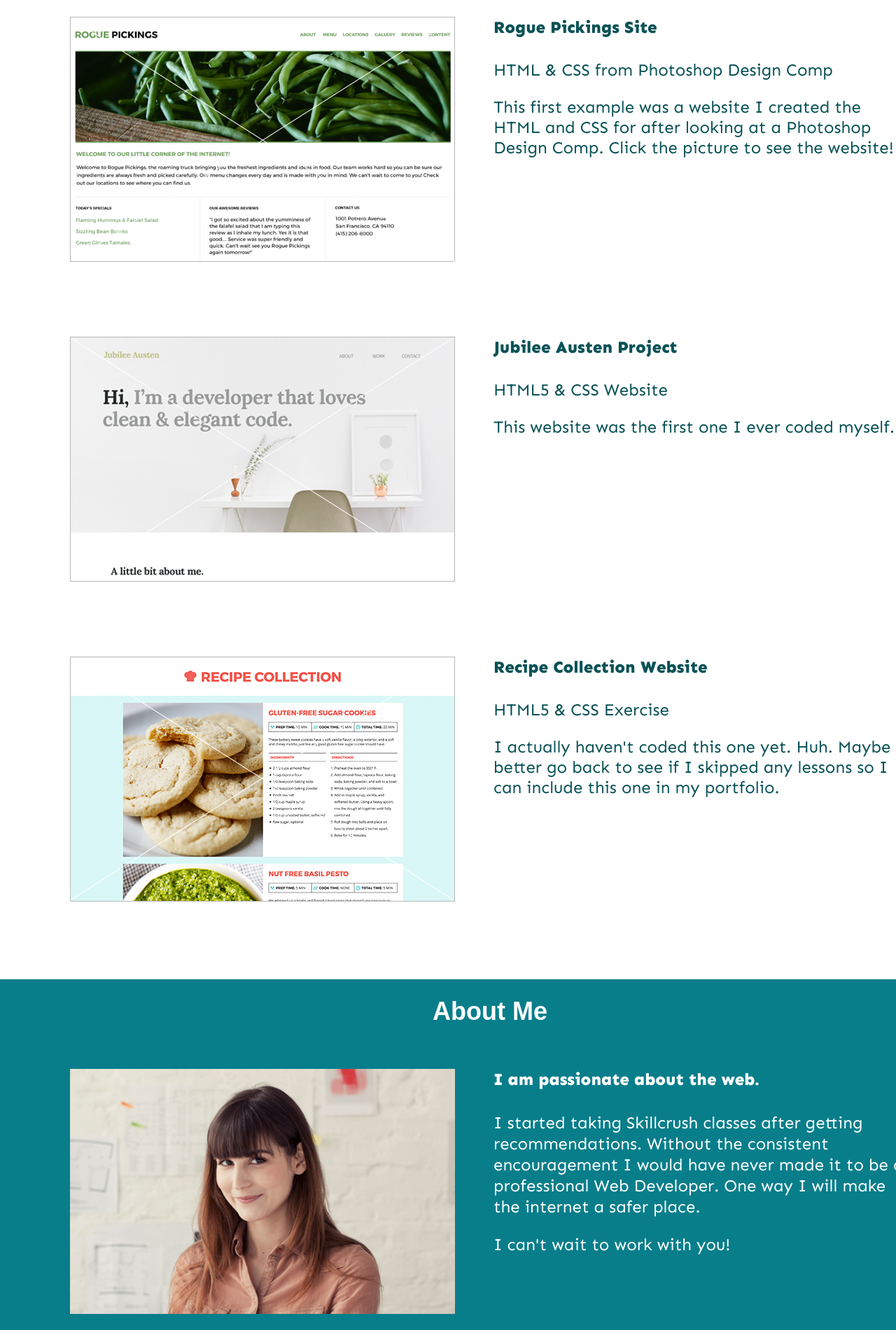
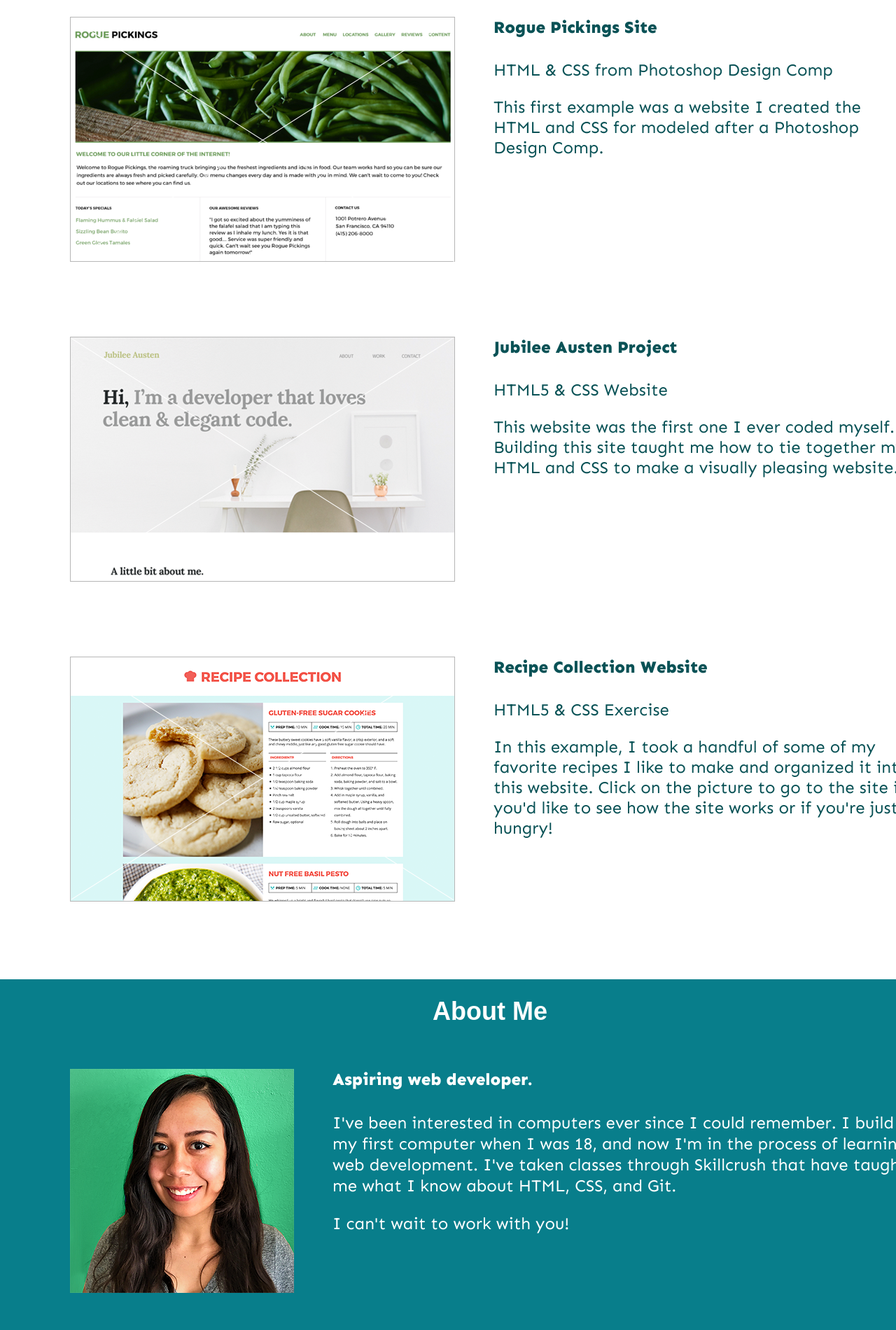
Before and after one commit to catherinechun/Portfolio-site, a plain HTML site: page index.html in a window 1280 px wide. Shown: the part 1000-2900 px from the top of the page at 70% size. Drawn offline with Linux system fonts and the light colour scheme; a web font is replaced by a local one.

Commit message:
Changed some text and about me picture

```diff
--- a/index.html
+++ b/index.html
@@ -2,7 +2,7 @@
     <html>
         <head>
             <meta charset="utf-8">
-            <title>Hi! I'm Catherine.</title>
+            <title>Catherine Chun | Portfolio</title>
             <link rel="stylesheet" href="css/main.css">
             <link rel="stylesheet" href="css/normalize.css">
             <link href="https://fonts.googleapis.com/css?family=Francois+One|Sen:400,800&display=swap" rel="stylesheet">
@@ -31,28 +31,28 @@
                         <img src="img/rogue-pickings-site.png" alt="Rogue Pickings" />
                         <h4>Rogue Pickings Site</h4>
                         <p>HTML &amp; CSS from Photoshop Design Comp</p>
-                        <p>This first example was a website I created the HTML and CSS for after looking at a Photoshop Design Comp. Click the picture to see the website!</p>
+                        <p>This first example was a website I created the HTML and CSS for modeled after a Photoshop Design Comp.</p>
                     </div>
                     <div class="row">
                         <img src="img/jubilee-site.png" alt="Jubilee Austen" />
                         <h4>Jubilee Austen Project</h4>
                         <p>HTML5 &amp; CSS Website</p>
-                        <p>This website was the first one I ever coded myself.</p>
+                        <p>This website was the first one I ever coded myself. Building this site taught me how to tie together my HTML and CSS to make a visually pleasing website.</p>
                     </div>
                     <div class="row">
                         <img src="img/recipe-site.png" alt="Recipe Collection" />
                         <h4>Recipe Collection Website</h4>
                         <p>HTML5 & CSS Exercise</p>
-                        <p>I actually haven't coded this one yet. Huh. Maybe I better go back to see if I skipped any lessons so I can include this one in my portfolio.</p>
+                        <p>In this example, I took a handful of some of my favorite recipes I like to make and organized it into this website. Click on the picture to go to the site if you'd like to see how the site works or if you're just hungry!</p>
                     </div>
                 </div>
 
                 <div id="about">
                     <h3>About Me</h3>
                     <div class="row">
-                        <img src="img/about-me-pic.png" alt="About me picture" />
-                        <h4>I am passionate about the web.</h4>
-                        <p>I started taking Skillcrush classes after getting recommendations. Without the consistent encouragement I would have never made it to be a professional Web Developer. One way I will make the internet a safer place.</p>
+                        <img src="img/headshot-square.png" alt="About me picture" />
+                        <h4>Aspiring web developer.</h4>
+                        <p>I've been interested in computers ever since I could remember. I build my first computer when I was 18, and now I'm in the process of learning web development. I've taken classes through Skillcrush that have taught me what I know about HTML, CSS, and Git.</p>
                         <p>I can't wait to work with you!</p>
                     </div>
                 </div>
@@ -68,7 +68,7 @@
                         <h4>Follow Me</h4>
                         <ul id="social">
                             <li><a href="http://twitter.com/" target="_BLANK"><img src="img/icon-twitter.png" /></a></li>
-                            <li><a href="http://github.com/" target="_BLANK"><img src="img/icon-github.png" /></a></li>
+                            <li><a href="http://github.com/catherinechun" target="_BLANK"><img src="img/icon-github.png" /></a></li>
                             <li><a href="http://linkedin.com/" target="_BLANK"><img src="img/icon-linkedin.png" /></a></li>
                         </ul>
                     </div>
```
Also changed, not shown: img/headshot-square.png (added).
